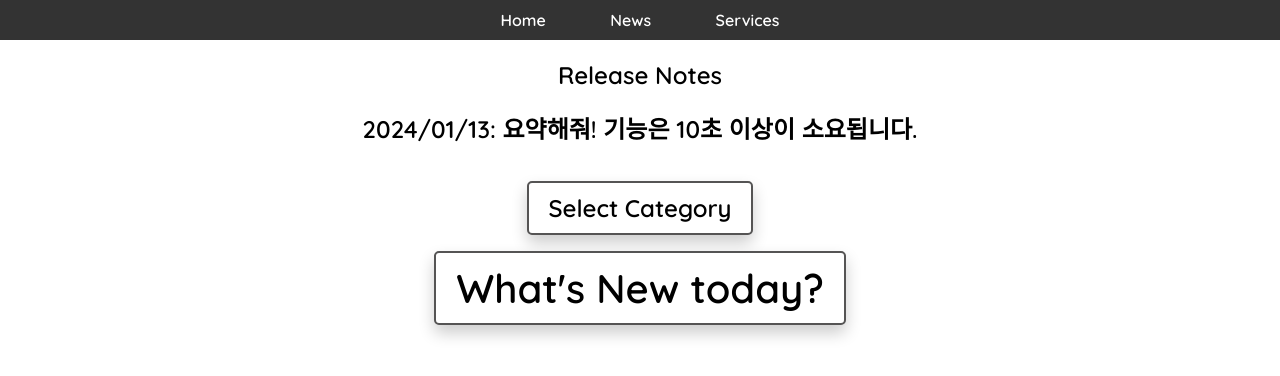
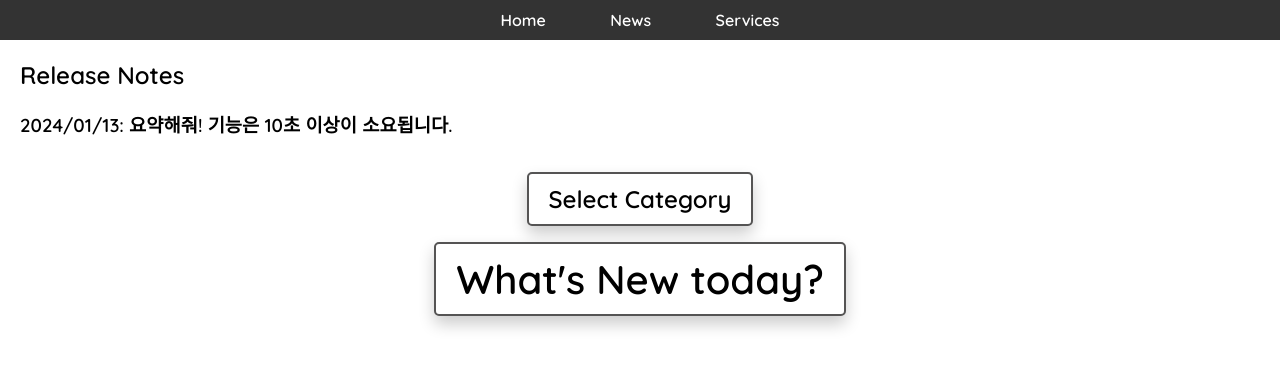
Before and after one commit to Jinhyeonggg/Youtuber-Analazer, a website: page youtube/index.html in a window 1280 px wide. Drawn offline with Linux system fonts and the light colour scheme.

Commit message:
비공개

```diff
--- a/youtube/index.html
+++ b/youtube/index.html
@@ -19,8 +19,11 @@
         <a href="#">News</a>
         <a href="#">Services</a>
     </nav>
-    <h2>Release Notes</h2>
-    <h2>2024/01/13: 요약해줘! 기능은 10초 이상이 소요됩니다.</h2>
+    <div id="release-notes">
+        <h2>Release Notes</h2>
+        <h3>2024/01/13: 요약해줘! 기능은 10초 이상이 소요됩니다.</h3>
+    </div>
+
     <div id="loading-container">
         <div class="dropdown">
             <button id="categoryButton">Select Category</button>
--- a/youtube/style.css
+++ b/youtube/style.css
@@ -45,6 +45,11 @@ nav a {
 
 nav a:hover {
     background-color: #555;
+}
+
+#release-notes {
+    text-align: left;
+    margin-left: 20px;
 }
 
 .title {
```
